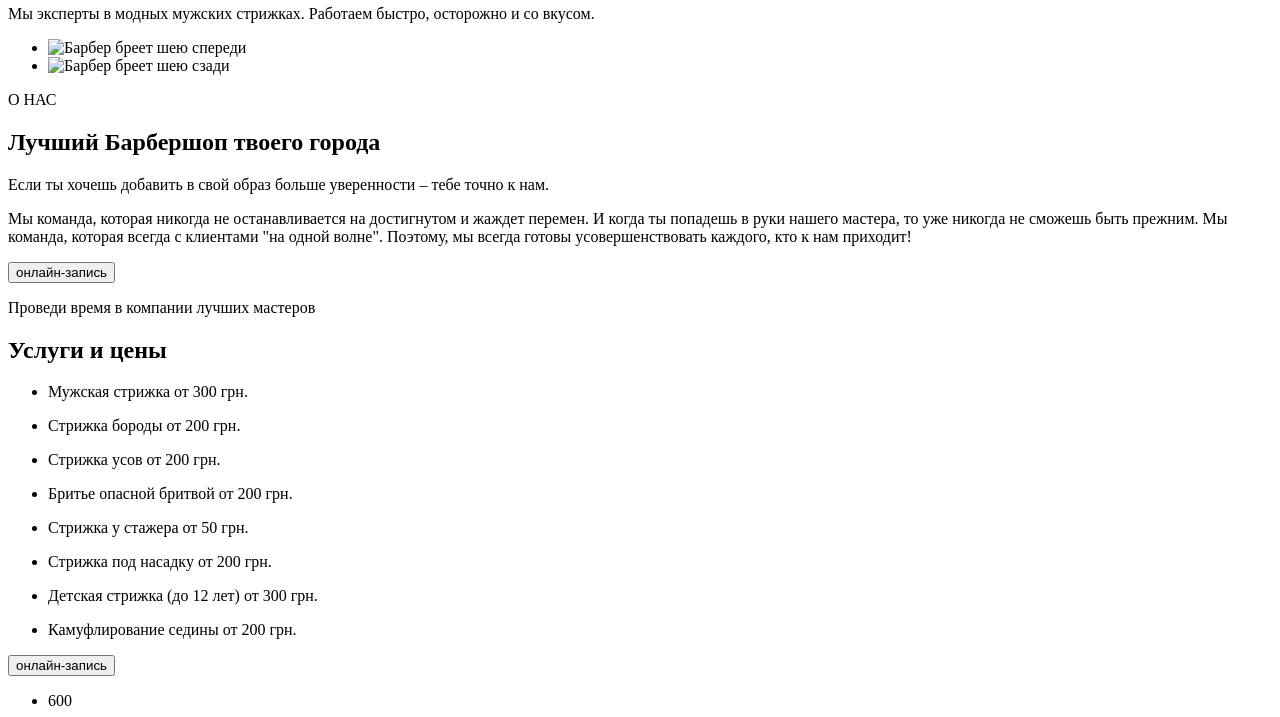
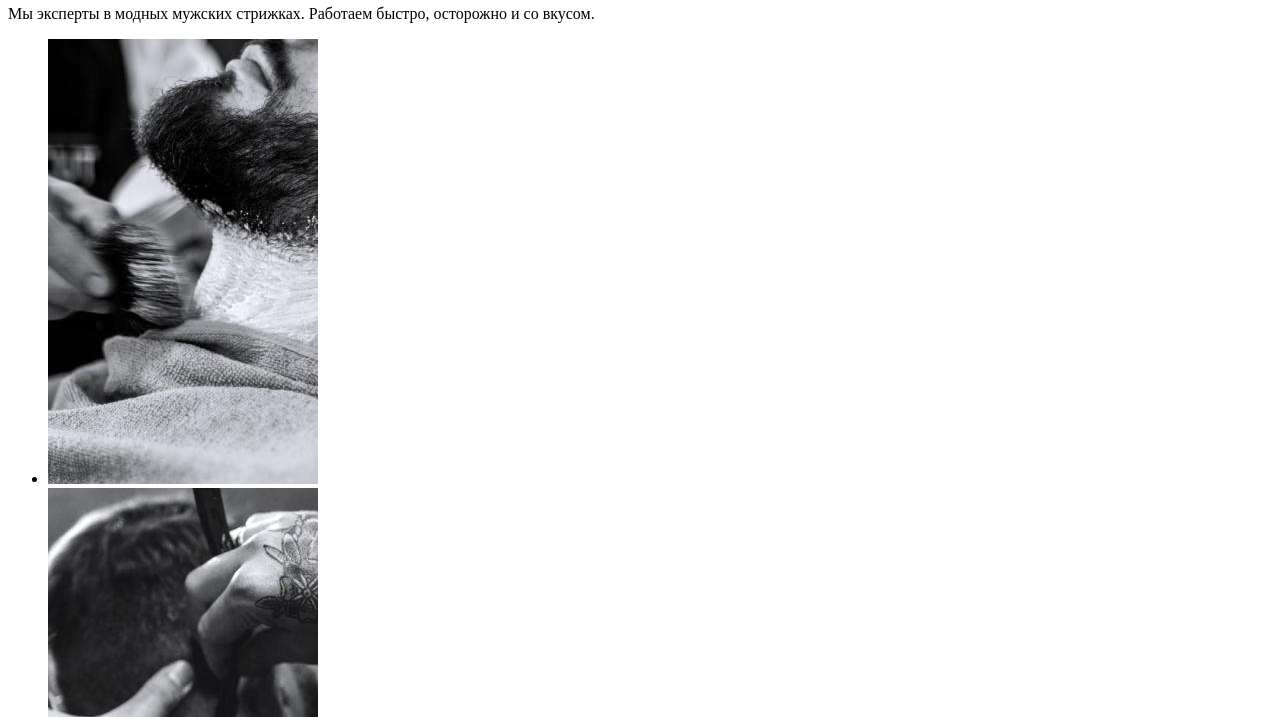
Before and after one commit to Victor-Kustov/barber-training, a plain HTML site: page index.html in a window 1280 px wide. Shown: the part 341-1058 px from the top of the page. Drawn offline with Linux system fonts and the light colour scheme; the site is published under a folder, as on GitHub Pages, so addresses that start at the root find nothing.

Commit message:
исправление синтаксиса в картинках

```diff
--- a/index.html
+++ b/index.html
@@ -49,10 +49,10 @@
         <section>
             <ul>
                 <li>
-                    <img src="/images/about-img1.jpg" alt="Барбер бреет шею спереди">
+                    <img src="./images/about-img1.jpg" alt="Барбер бреет шею спереди">
                 </li>
                 <li>
-                    <img src="/images/about-img2.jpg" alt="Барбер бреет шею сзади">
+                    <img src="./images/about-img2.jpg" alt="Барбер бреет шею сзади">
                 </li>
             </ul>
             <div>
```
